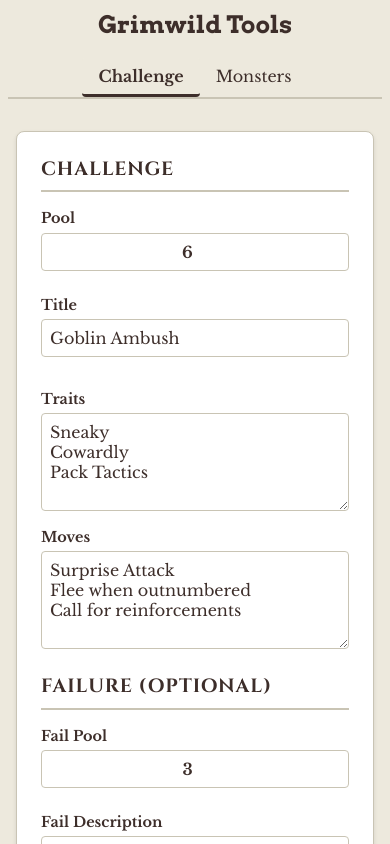
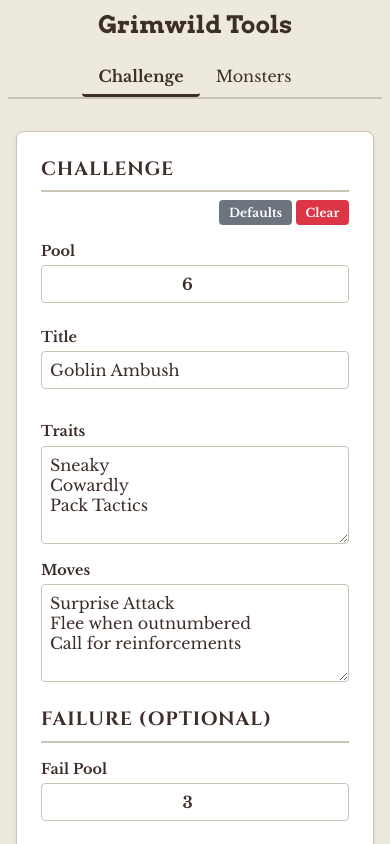
Before and after one commit to mvillaronga/grimwild-tools, a React (Vite) app: page / in a window 390 px wide. Shown: the top 844 px of the page. Built offline with nearby package versions, Linux system fonts and the light colour scheme.

Commit message:
default values when forms load, clear and default buttons

```diff
--- a/src/components/challenge/ChallengeForm.jsx
+++ b/src/components/challenge/ChallengeForm.jsx
@@ -7,7 +7,9 @@ export default function ChallengeForm({
   traits, setTraits,
   moves, setMoves,
   failPool, setFailPool,
-  failDesc, setFailDesc
+  failDesc, setFailDesc,
+  resetToDefaults,
+  clearForm
 }) {
   return (
     <form
@@ -15,8 +17,28 @@ export default function ChallengeForm({
       onSubmit={e => e.preventDefault()}
     >
       {/* Challenge Header */}
-      <div className={styles.sectionHeader}>
-        Challenge
+      <div className={styles.headerRow}>
+        <div className={styles.sectionHeader}>
+          Challenge
+        </div>
+        <div className={styles.buttonGroup}>
+          <button
+            type="button"
+            onClick={resetToDefaults}
+            className={styles.actionButton}
+            title="Reset all fields to default values"
+          >
+            Defaults
+          </button>
+          <button
+            type="button"
+            onClick={clearForm}
+            className={`${styles.actionButton} ${styles.clearButton}`}
+            title="Clear all fields"
+          >
+            Clear
+          </button>
+        </div>
       </div>
 
       {/* Pool and Title Row */}
--- a/src/components/challenge/ChallengeForm.module.css
+++ b/src/components/challenge/ChallengeForm.module.css
@@ -9,20 +9,73 @@
   max-width: 400px;
 }
 
+.headerRow {
+  display: flex;
+  justify-content: space-between;
+  align-items: center;
+  margin-bottom: 1rem;
+}
+
 .sectionHeader {
   font-family: "Cinzel", serif;
   font-size: 1.2rem;
   font-weight: 700;
   color: var(--text-primary);
-  margin: 0 0 1rem 0;
+  margin: 0;
   text-transform: uppercase;
   letter-spacing: 0.05em;
   border-bottom: 2px solid var(--border-color);
   padding-bottom: 0.5rem;
+  flex: 1;
+}
+
+.buttonGroup {
+  display: flex;
+  gap: 0.5rem;
+  margin-left: 1rem;
+}
+
+.actionButton {
+  border: none;
+  border-radius: 4px;
+  padding: 0.4rem 0.8rem;
+  font-size: 0.8rem;
+  font-weight: 600;
+  cursor: pointer;
+  transition: all 0.2s ease;
+  white-space: nowrap;
+  background: #6c757d;
+  color: white;
+}
+
+.actionButton:hover {
+  transform: translateY(-1px);
+}
+
+.actionButton:active {
+  transform: translateY(0);
+}
+
+.actionButton:hover {
+  background: #5a6268;
+}
+
+.clearButton {
+  background: #dc3545;
+}
+
+.clearButton:hover {
+  background: #c82333;
 }
 
 .sectionHeader:not(:first-child) {
   margin-top: 1.5rem;
+}
+
+/* Special styling for subsequent section headers that aren't in headerRow */
+.form > .sectionHeader:not(:first-child) {
+  margin-top: 1.5rem;
+  margin-bottom: 1rem;
 }
 
 .fieldRow {
@@ -93,4 +146,21 @@
   .poolField {
     flex: none;
   }
+
+  .headerRow {
+    flex-direction: column;
+    align-items: stretch;
+    gap: 0.5rem;
+  }
+
+  .buttonGroup {
+    margin-left: 0;
+    align-self: flex-end;
+    gap: 0.25rem;
+  }
+
+  .actionButton {
+    font-size: 0.75rem;
+    padding: 0.3rem 0.6rem;
+  }
 }
--- a/src/components/monster/MonsterForm.jsx
+++ b/src/components/monster/MonsterForm.jsx
@@ -22,6 +22,8 @@ export default function MonsterForm({
   flavorTitle, setFlavorTitle,
   flavorItems, setFlavorItems,
   customColorsState,
+  resetToDefaults,
+  clearForm,
 }) {
   return (
     <form
@@ -29,8 +31,28 @@ export default function MonsterForm({
       onSubmit={(e) => e.preventDefault()}
     >
       {/* Monster Name and Type */}
-      <div className={styles.sectionHeader}>
-        Basic Information
+      <div className={styles.headerRow}>
+        <div className={styles.sectionHeader}>
+          Basic Information
+        </div>
+        <div className={styles.buttonGroup}>
+          <button
+            type="button"
+            onClick={resetToDefaults}
+            className={styles.actionButton}
+            title="Reset all fields to default values"
+          >
+            Defaults
+          </button>
+          <button
+            type="button"
+            onClick={clearForm}
+            className={`${styles.actionButton} ${styles.clearButton}`}
+            title="Clear all fields"
+          >
+            Clear
+          </button>
+        </div>
       </div>
 
       <div className={styles.fieldGroup}>
--- a/src/hooks/useChallengeState.js
+++ b/src/hooks/useChallengeState.js
@@ -1,8 +1,6 @@
-import { useState, useMemo } from 'react';
+import { useState, useMemo, useCallback } from 'react';
 
-// Default data for local development
-const isDevelopment = import.meta.env.DEV;
-
+// Default data for all environments
 const defaultChallengeData = {
   pool: '6',
   title: 'Goblin Ambush',
@@ -13,12 +11,12 @@ const defaultChallengeData = {
 };
 
 export function useChallengeState() {
-  const [pool, setPool] = useState(isDevelopment ? defaultChallengeData.pool : '4');
-  const [title, setTitle] = useState(isDevelopment ? defaultChallengeData.title : '');
-  const [traits, setTraits] = useState(isDevelopment ? defaultChallengeData.traits : '');
-  const [moves, setMoves] = useState(isDevelopment ? defaultChallengeData.moves : '');
-  const [failPool, setFailPool] = useState(isDevelopment ? defaultChallengeData.failPool : '0');
-  const [failDesc, setFailDesc] = useState(isDevelopment ? defaultChallengeData.failDesc : '');
+  const [pool, setPool] = useState(defaultChallengeData.pool);
+  const [title, setTitle] = useState(defaultChallengeData.title);
+  const [traits, setTraits] = useState(defaultChallengeData.traits);
+  const [moves, setMoves] = useState(defaultChallengeData.moves);
+  const [failPool, setFailPool] = useState(defaultChallengeData.failPool);
+  const [failDesc, setFailDesc] = useState(defaultChallengeData.failDesc);
 
   // Convert text inputs to arrays for display
   const traitsArr = useMemo(() => {
@@ -35,6 +33,26 @@ export function useChallengeState() {
       .filter(move => move.length > 0);
   }, [moves]);
 
+  // Function to reset all fields to default values
+  const resetToDefaults = useCallback(() => {
+    setPool(defaultChallengeData.pool);
+    setTitle(defaultChallengeData.title);
+    setTraits(defaultChallengeData.traits);
+    setMoves(defaultChallengeData.moves);
+    setFailPool(defaultChallengeData.failPool);
+    setFailDesc(defaultChallengeData.failDesc);
+  }, []);
+
+  // Function to clear all fields
+  const clearForm = useCallback(() => {
+    setPool('4');
+    setTitle('');
+    setTraits('');
+    setMoves('');
+    setFailPool('0');
+    setFailDesc('');
+  }, []);
+
   return {
     pool,
     setPool,
@@ -49,6 +67,8 @@ export function useChallengeState() {
     failPool,
     setFailPool,
     failDesc,
-    setFailDesc
+    setFailDesc,
+    resetToDefaults,
+    clearForm
   };
 }
--- a/src/hooks/useMonsterState.js
+++ b/src/hooks/useMonsterState.js
@@ -1,9 +1,7 @@
-import { useState, useMemo } from 'react';
+import { useState, useMemo, useCallback } from 'react';
 import { monsterColourHex } from '../utils/colors';
 
-// Default data for local development
-const isDevelopment = import.meta.env.DEV;
-
+// Default data for all environments
 const defaultMonsterData = {
   name: 'Forest Basilisk',
   type: 'Beast',
@@ -26,24 +24,24 @@ const defaultMonsterData = {
 };
 
 export function useMonsterState(customColors = {}) {
-  const [name, setName] = useState(isDevelopment ? defaultMonsterData.name : '');
-  const [type, setType] = useState(isDevelopment ? defaultMonsterData.type : '');
-  const [color1, setColor1] = useState(isDevelopment ? defaultMonsterData.color1 : '');
-  const [label1, setLabel1] = useState(isDevelopment ? defaultMonsterData.label1 : '');
-  const [color2, setColor2] = useState(isDevelopment ? defaultMonsterData.color2 : '');
-  const [label2, setLabel2] = useState(isDevelopment ? defaultMonsterData.label2 : '');
-  const [color3, setColor3] = useState(isDevelopment ? defaultMonsterData.color3 : '');
-  const [label3, setLabel3] = useState(isDevelopment ? defaultMonsterData.label3 : '');
-  const [description, setDescription] = useState(isDevelopment ? defaultMonsterData.description : '');
-  const [traits, setTraits] = useState(isDevelopment ? defaultMonsterData.traits : '');
-  const [moves, setMoves] = useState(isDevelopment ? defaultMonsterData.moves : '');
-  const [wants, setWants] = useState(isDevelopment ? defaultMonsterData.wants : '');
-  const [dislikes, setDislikes] = useState(isDevelopment ? defaultMonsterData.dislikes : '');
-  const [sight, setSight] = useState(isDevelopment ? defaultMonsterData.sight : '');
-  const [sound, setSound] = useState(isDevelopment ? defaultMonsterData.sound : '');
-  const [smell, setSmell] = useState(isDevelopment ? defaultMonsterData.smell : '');
-  const [flavorTitle, setFlavorTitle] = useState(isDevelopment ? defaultMonsterData.flavorTitle : '');
-  const [flavorItems, setFlavorItems] = useState(isDevelopment ? defaultMonsterData.flavorItems : '');
+  const [name, setName] = useState(defaultMonsterData.name);
+  const [type, setType] = useState(defaultMonsterData.type);
+  const [color1, setColor1] = useState(defaultMonsterData.color1);
+  const [label1, setLabel1] = useState(defaultMonsterData.label1);
+  const [color2, setColor2] = useState(defaultMonsterData.color2);
+  const [label2, setLabel2] = useState(defaultMonsterData.label2);
+  const [color3, setColor3] = useState(defaultMonsterData.color3);
+  const [label3, setLabel3] = useState(defaultMonsterData.label3);
+  const [description, setDescription] = useState(defaultMonsterData.description);
+  const [traits, setTraits] = useState(defaultMonsterData.traits);
+  const [moves, setMoves] = useState(defaultMonsterData.moves);
+  const [wants, setWants] = useState(defaultMonsterData.wants);
+  const [dislikes, setDislikes] = useState(defaultMonsterData.dislikes);
+  const [sight, setSight] = useState(defaultMonsterData.sight);
+  const [sound, setSound] = useState(defaultMonsterData.sound);
+  const [smell, setSmell] = useState(defaultMonsterData.smell);
+  const [flavorTitle, setFlavorTitle] = useState(defaultMonsterData.flavorTitle);
+  const [flavorItems, setFlavorItems] = useState(defaultMonsterData.flavorItems);
 
   // Computed values for display
   const colors = useMemo(() => {
@@ -77,6 +75,50 @@ export function useMonsterState(customColors = {}) {
 
     return hexValues;
   }, [color1, color2, color3, customColors]);
+
+  // Function to reset all fields to default values
+  const resetToDefaults = useCallback(() => {
+    setName(defaultMonsterData.name);
+    setType(defaultMonsterData.type);
+    setColor1(defaultMonsterData.color1);
+    setLabel1(defaultMonsterData.label1);
+    setColor2(defaultMonsterData.color2);
+    setLabel2(defaultMonsterData.label2);
+    setColor3(defaultMonsterData.color3);
+    setLabel3(defaultMonsterData.label3);
+    setDescription(defaultMonsterData.description);
+    setTraits(defaultMonsterData.traits);
+    setMoves(defaultMonsterData.moves);
+    setWants(defaultMonsterData.wants);
+    setDislikes(defaultMonsterData.dislikes);
+    setSight(defaultMonsterData.sight);
+    setSound(defaultMonsterData.sound);
+    setSmell(defaultMonsterData.smell);
+    setFlavorTitle(defaultMonsterData.flavorTitle);
+    setFlavorItems(defaultMonsterData.flavorItems);
+  }, []);
+
+  // Function to clear all fields
+  const clearForm = useCallback(() => {
+    setName('');
+    setType('');
+    setColor1('');
+    setLabel1('');
+    setColor2('');
+    setLabel2('');
+    setColor3('');
+    setLabel3('');
+    setDescription('');
+    setTraits('');
+    setMoves('');
+    setWants('');
+    setDislikes('');
+    setSight('');
+    setSound('');
+    setSmell('');
+    setFlavorTitle('');
+    setFlavorItems('');
+  }, []);
 
   return {
     name,
@@ -117,6 +159,8 @@ export function useMonsterState(customColors = {}) {
     setFlavorItems,
     // Computed values
     colors,
-    colorHexes
+    colorHexes,
+    resetToDefaults,
+    clearForm
   };
 }
```
Also changed, not shown: src/components/monster/MonsterForm.module.css (+71 -1 lines), 1 other file (tests, documents, lock files or other folders).
